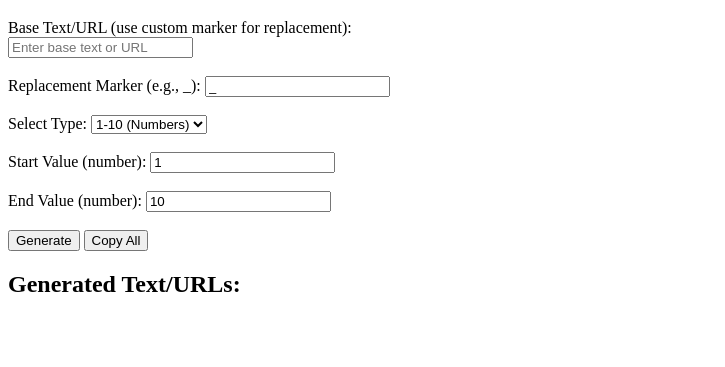
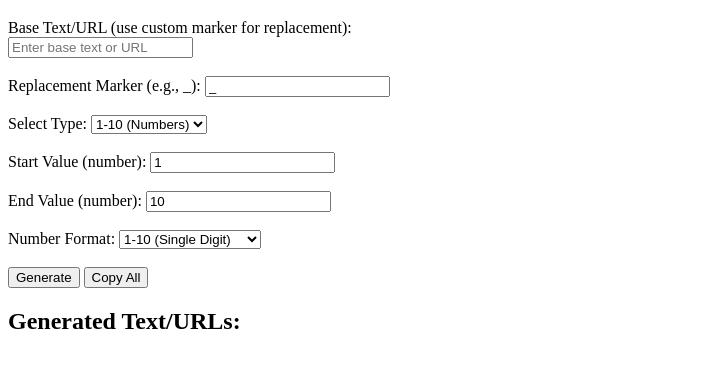
Before and after one commit to YabesRBLXYT/no-buddy, a plain HTML site: page html/campur/1.html in a window 1280 px wide. Both pictures are taken after a click on the button "Copy All". Shown: the part 61-428 px from the top of the page, without its empty margins (0-725 px from the left). Drawn offline with Linux system fonts and the light colour scheme.

Commit message:
Update 1.html

```diff
--- a/html/campur/1.html
+++ b/html/campur/1.html
@@ -46,6 +46,14 @@
 
         <label for="endNumber">End Value (number):</label>
         <input type="number" id="endNumber" placeholder="10" value="10">
+        <br><br>
+
+        <!-- Option for single or double digits -->
+        <label for="digitFormat">Number Format:</label>
+        <select id="digitFormat">
+            <option value="single">1-10 (Single Digit)</option>
+            <option value="double">01-10 (Double Digit)</option>
+        </select>
         <br><br>
     </div>
 
@@ -100,8 +108,14 @@
             if (option === 'numbers') {
                 const startNumber = parseInt(document.getElementById('startNumber').value);
                 const endNumber = parseInt(document.getElementById('endNumber').value);
+                const digitFormat = document.getElementById('digitFormat').value;
+
                 for (let i = startNumber; i <= endNumber; i++) {
-                    const newText = baseUrl.replace(marker, i);
+                    let formattedNumber = i.toString();
+                    if (digitFormat === 'double' && i < 10) {
+                        formattedNumber = '0' + i;
+                    }
+                    const newText = baseUrl.replace(marker, formattedNumber);
                     addListItem(newText);
                 }
             } else if (option === 'letters') {
@@ -157,36 +171,27 @@
             list.appendChild(listItem);
         }
 
-        // Function to copy a single text or URL
+        // Function to copy text
         function copyText(text) {
-            const tempInput = document.createElement('input');
-            document.body.appendChild(tempInput);
-            tempInput.value = text;
-            tempInput.select();
+            const textarea = document.createElement('textarea');
+            textarea.value = text;
+            document.body.appendChild(textarea);
+            textarea.select();
             document.execCommand('copy');
-            document.body.removeChild(tempInput);
-            alert('Copied: ' + text);
+            document.body.removeChild(textarea);
         }
 
-        // Function to copy all texts or URLs
+        // Copy all generated text
         function copyAll() {
-            const list = document.getElementById('list');
+            const listItems = document.querySelectorAll('#list li span');
             let allText = '';
-            for (let i = 0; i < list.children.length; i++) {
-                const text = list.children[i].querySelector('span').textContent;
-                allText += text + '\n';
-            }
-
-            const tempTextarea = document.createElement('textarea');
-            document.body.appendChild(tempTextarea);
-            tempTextarea.value = allText.trim();
-            tempTextarea.select();
-            document.execCommand('copy');
-            document.body.removeChild(tempTextarea);
-            alert('All copied!');
+            listItems.forEach(item => {
+                allText += item.textContent + '\n';
+            });
+            copyText(allText);
         }
 
-        // Function to check if a string is a valid URL
+        // Check if a string is a valid URL
         function isValidUrl(string) {
             try {
                 new URL(string);
```
